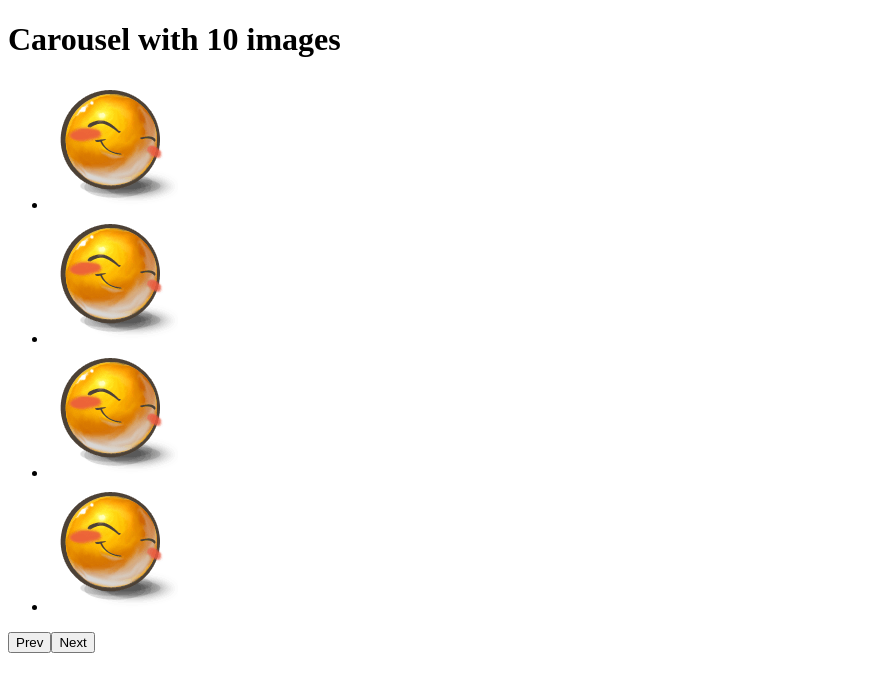
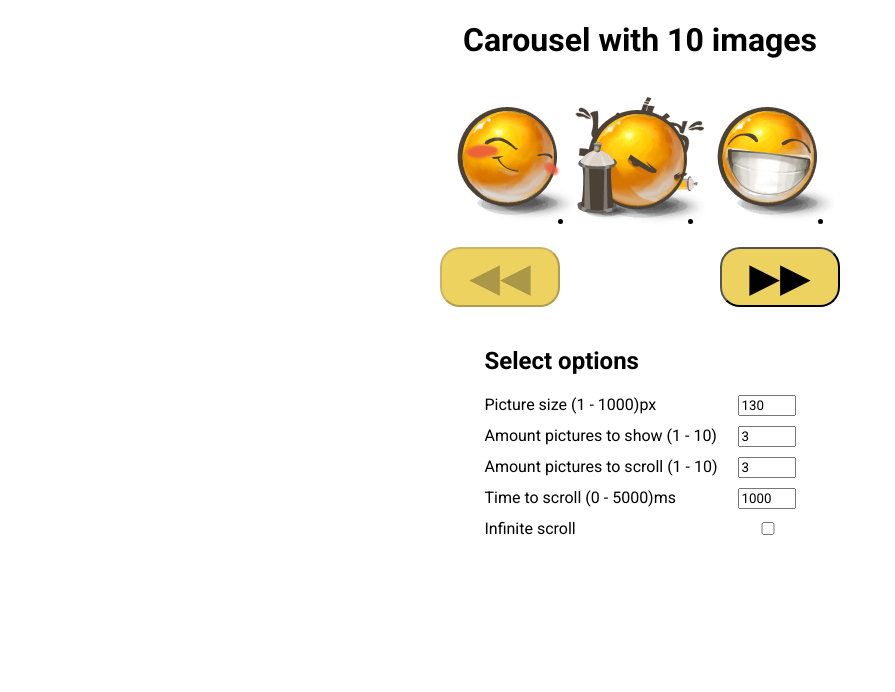
Before and after one commit to mate-academy/react_carousel, a React (Create React App) app: page / in a window 1280 px wide. Shown: the top 692 px of the page, without its empty margins (0-895 px from the left). Built offline with nearby package versions, Linux system fonts and the light colour scheme; the HTML template or start-up script is replaced by a standard one.

Commit message:
Solution react carousel

```diff
--- a/package.json
+++ b/package.json
@@ -17,7 +17,7 @@
     "@mate-academy/cypress-tools": "^1.0.4",
     "@mate-academy/eslint-config-react": "*",
     "@mate-academy/eslint-config-react-typescript": "*",
-    "@mate-academy/scripts": "^1.2.1",
+    "@mate-academy/scripts": "^1.2.3",
     "@mate-academy/students-ts-config": "*",
     "@mate-academy/stylelint-config": "*",
     "@types/node": "^17.0.23",
--- a/public/index.html
+++ b/public/index.html
@@ -3,6 +3,9 @@
   <head>
     <meta charset="utf-8" />
     <meta name="viewport" content="width=device-width, initial-scale=1" />
+    <link rel="preconnect" href="https://fonts.googleapis.com">
+    <link rel="preconnect" href="https://fonts.gstatic.com" crossorigin>
+    <link href="https://fonts.googleapis.com/css2?family=Inter&family=Roboto:ital,wght@0,400;0,500;0,700;1,300;1,400&display=swap" rel="stylesheet">
     <title>Carousel</title>
   </head>
   <body>
--- a/src/App.scss
+++ b/src/App.scss
@@ -1 +1,30 @@
-// style go here
+* {
+  font-family: roboto, sans-serif;
+}
+
+.App {
+  margin: auto;
+  width: fit-content;
+
+  &__title {
+    text-align: center;
+  }
+}
+
+.Option {
+  margin: 0 auto;
+  display: flex;
+  flex-direction: column;
+  width: fit-content;
+
+  &__title {
+    display: flex;
+    justify-content: space-between;
+    margin-bottom: 10px;
+  }
+
+  &__input {
+    margin-left: 20px;
+    width: 50px;
+  }
+}
--- a/src/App.tsx
+++ b/src/App.tsx
@@ -1,12 +1,9 @@
 import React from 'react';
 import './App.scss';
-import Carousel from './components/Carousel';
+import { Carousel } from './components/Carousel';
+import { CarouselType } from './types/CarouselType';
 
-interface State {
-  images: string[];
-}
-
-class App extends React.Component<{}, State> {
+class App extends React.Component<{}, CarouselType> {
   state = {
     images: [
       './img/1.png',
@@ -20,17 +17,148 @@ class App extends React.Component<{}, State> {
       './img/9.png',
       './img/10.png',
     ],
+    step: 3,
+    frameSize: 3,
+    itemWidth: 130,
+    animationDuration: 1000,
+    infinite: false,
+  };
+
+  handleChange = (event: React.ChangeEvent<HTMLInputElement>) => {
+    const {
+      name, value, min, max, checked,
+    } = event.target;
+
+    if ((+value >= +min && +value <= +max) || (name === 'infinite')) {
+      switch (name) {
+        case 'itemWidth':
+          this.setState({ itemWidth: +value });
+          break;
+
+        case 'frameSize':
+          this.setState({ frameSize: +value });
+          break;
+
+        case 'step':
+          this.setState({ step: +value });
+          break;
+
+        case 'animationDuration':
+          this.setState({ animationDuration: +value });
+          break;
+
+        case 'infinite':
+          this.setState({ infinite: checked });
+          break;
+
+        default:
+          return 0;
+      }
+    }
+
+    return this.state;
   };
 
   render() {
-    const { images } = this.state;
+    const {
+      images,
+      step,
+      frameSize,
+      itemWidth,
+      animationDuration,
+      infinite,
+    } = this.state;
 
     return (
       <div className="App">
         {/* eslint-disable-next-line */}
-        <h1>Carousel with {images.length} images</h1>
+        <h1 className="App__title" data-cy="title">
+          Carousel with
+          {' '}
+          {images.length}
+          {' '}
+          images
+        </h1>
 
-        <Carousel />
+        <Carousel
+          images={images}
+          step={step}
+          frameSize={frameSize}
+          itemWidth={itemWidth}
+          animationDuration={animationDuration}
+          infinite={infinite}
+        />
+
+        <form
+          action="#"
+          method="GET"
+          className="Option"
+        >
+          <h2>Select options</h2>
+
+          <label className="Option__title">
+            Picture size (1 - 1000)px
+            <input
+              name="itemWidth"
+              className="Option__input"
+              type="number"
+              value={itemWidth}
+              min="1"
+              max="1000"
+              onChange={this.handleChange}
+            />
+          </label>
+
+          <label className="Option__title">
+            Amount pictures to show (1 - 10)
+            <input
+              name="frameSize"
+              className="Option__input"
+              type="number"
+              value={frameSize}
+              min="1"
+              max="10"
+              onChange={this.handleChange}
+            />
+          </label>
+
+          <label className="Option__title">
+            Amount pictures to scroll (1 - 10)
+            <input
+              name="step"
+              className="Option__input"
+              type="number"
+              value={step}
+              min="1"
+              max="10"
+              onChange={this.handleChange}
+            />
+          </label>
+
+          <label className="Option__title">
+            Time to scroll (0 - 5000)ms
+            <input
+              name="animationDuration"
+              className="Option__input"
+              type="number"
+              value={animationDuration}
+              min="0"
+              max="5000"
+              onChange={this.handleChange}
+            />
+          </label>
+
+          <label className="Option__title">
+            Infinite scroll
+            <input
+              name="infinite"
+              className="Option__input"
+              type="checkbox"
+              checked={infinite}
+              onChange={this.handleChange}
+            />
+          </label>
+        </form>
       </div>
     );
   }
--- a/src/components/Carousel.scss
+++ b/src/components/Carousel.scss
@@ -1 +1,42 @@
-// style go here
+.Carousel {
+  margin: auto;
+  display: flex;
+  flex-direction: column;
+  width: max-content;
+
+  &__wrapper {
+    margin: auto;
+    overflow: hidden;
+  }
+
+  &__list {
+    position: relative;
+    display: flex;
+    padding: 0;
+  }
+
+  &__button-group {
+    margin: 0 auto 20px;
+    display: flex;
+    width: 400px;
+    justify-content: space-between;
+  }
+
+  &__button {
+    padding: 5px;
+    width: 120px;
+    height: 60px;
+    border-radius: 20px;
+    font-size: 2.5rem;
+    background-color: rgb(238, 210, 96);
+    transition: all 0.4s;
+
+    &:hover:not(:disabled) {
+      background-color: rgb(232, 164, 18);
+    }
+
+    &:active:not(:disabled) {
+      background-color: rgb(232, 132, 18);
+    }
+  }
+}
--- a/src/components/Carousel.tsx
+++ b/src/components/Carousel.tsx
@@ -1,18 +1,147 @@
 import React from 'react';
 import './Carousel.scss';
+import { CarouselType } from '../types/CarouselType';
 
-const Carousel: React.FC = () => (
-  <div className="Carousel">
-    <ul className="Carousel__list">
-      <li><img src="./img/1.png" alt="1" /></li>
-      <li><img src="./img/1.png" alt="2" /></li>
-      <li><img src="./img/1.png" alt="3" /></li>
-      <li><img src="./img/1.png" alt="4" /></li>
-    </ul>
+type State = {
+  leftSide: number,
+  stopPrevButton: boolean,
+  stopNextButton: boolean,
+};
 
-    <button type="button">Prev</button>
-    <button type="button">Next</button>
-  </div>
-);
+let newImages: string[] = [];
 
-export default Carousel;
+export class Carousel extends React.Component<CarouselType, State> {
+  state = {
+    leftSide: 0,
+    stopPrevButton: true,
+    stopNextButton: false,
+  };
+
+  handleNextButton = () => {
+    const {
+      step, itemWidth, infinite, frameSize,
+    } = this.props;
+    const { leftSide } = this.state;
+    const shift = itemWidth * step;
+    const carouselWidth = itemWidth * newImages.length;
+
+    this.setState((prevState) => (
+      { leftSide: prevState.leftSide - shift }));
+
+    if (leftSide - shift < 0) {
+      this.setState({ stopPrevButton: false });
+    }
+
+    if (infinite) {
+      this.setState({ stopNextButton: false });
+      newImages = [...newImages, ...this.props.images];
+    }
+
+    if (!infinite
+      && ((leftSide - shift - frameSize * itemWidth) <= -carouselWidth)) {
+      this.setState({ stopNextButton: true });
+      this.setState({ leftSide: frameSize * itemWidth - carouselWidth });
+    }
+  };
+
+  handlePrevButton = () => {
+    const { step, itemWidth } = this.props;
+    const { leftSide } = this.state;
+    const shift = itemWidth * step;
+    const carouselWidth = itemWidth * newImages.length;
+
+    if (leftSide + shift * 2 > -carouselWidth) {
+      this.setState({ stopNextButton: false });
+    }
+
+    if ((leftSide + shift) >= 0) {
+      this.setState({ stopPrevButton: true });
+      this.setState({ leftSide: 0 });
+    }
+
+    if ((leftSide + shift) < 0) {
+      this.setState((prevState) => (
+        { leftSide: prevState.leftSide + shift }));
+    }
+  };
+
+  checkPosition = () => {
+    if (this.state.leftSide < -this.props.itemWidth * newImages.length) {
+      this.setState({ leftSide: 0 });
+      this.setState({ stopPrevButton: true });
+      this.setState({ stopNextButton: false });
+    }
+  };
+
+  render() {
+    const {
+      frameSize,
+      itemWidth,
+      animationDuration,
+      infinite,
+    } = this.props;
+
+    const {
+      leftSide,
+      stopPrevButton,
+      stopNextButton,
+    } = this.state;
+
+    if (!infinite) {
+      newImages = [...this.props.images];
+      this.checkPosition();
+    }
+
+    return (
+
+      <div className="Carousel">
+        <div
+          className="Carousel__wrapper"
+          style={{
+            width: itemWidth * frameSize,
+          }}
+        >
+          <ul
+            className="Carousel__list"
+            style={{
+              left: leftSide,
+              transition: `left ${animationDuration}ms`,
+            }}
+          >
+            {newImages.map((image, index) => (
+              <li>
+                <img
+                  key={+new Date() + image}
+                  src={`./img/${(index % 10) + 1}.png`}
+                  alt={`${index + 1}`}
+                  style={{
+                    width: itemWidth,
+                  }}
+                />
+              </li>
+            ))}
+          </ul>
+        </div>
+        <div className="Carousel__button-group">
+          <button
+            type="button"
+            className="Carousel__button"
+            disabled={stopPrevButton}
+            onClick={this.handlePrevButton}
+          >
+            ◀◀
+          </button>
+          <button
+            type="button"
+            data-cy="next"
+            className="Carousel__button"
+            disabled={stopNextButton}
+            onClick={this.handleNextButton}
+          >
+            ▶▶
+          </button>
+        </div>
+      </div>
+    );
+  }
+}
--- /dev/null
+++ b/src/types/CarouselType.ts
@@ -0,0 +1,8 @@
+export interface CarouselType {
+  images: string[];
+  step: number;
+  frameSize: number;
+  itemWidth: number;
+  animationDuration: number;
+  infinite: boolean;
+}
```
Also changed, not shown: 2 other files (tests, documents, lock files or other folders).
